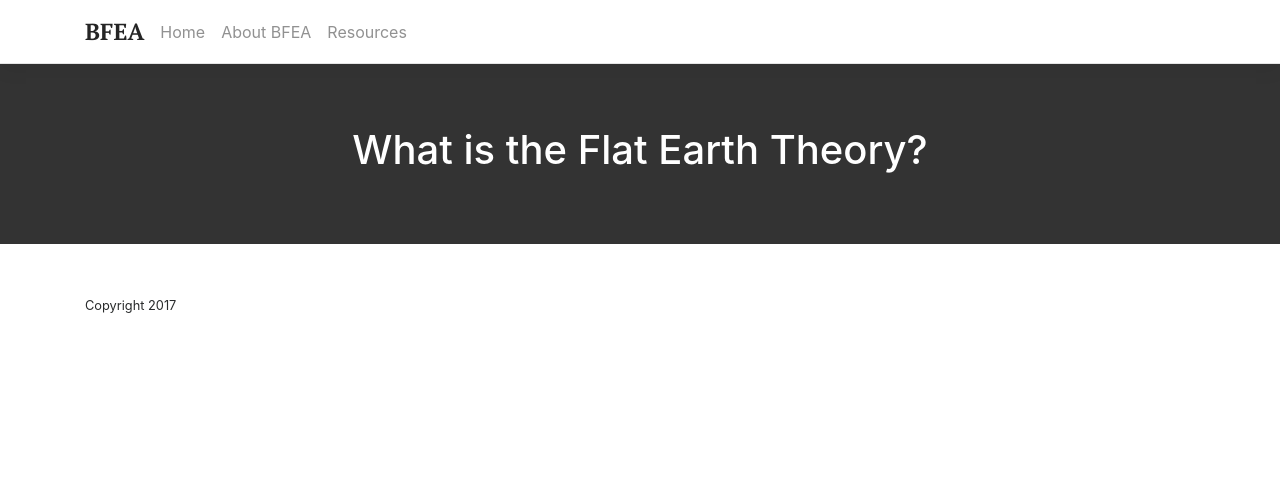
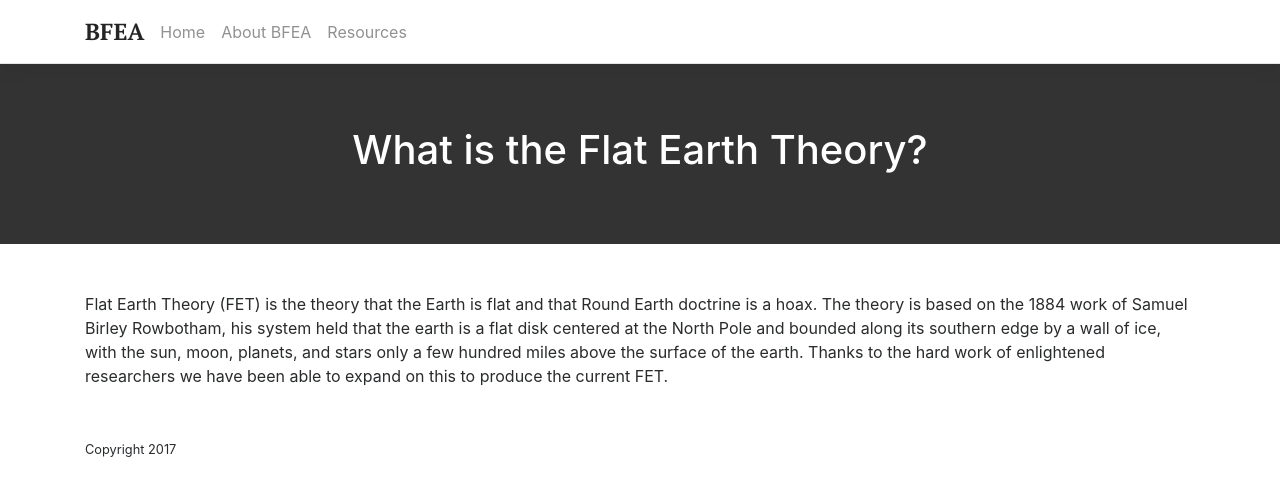
Before and after one commit to krussll/etsysimplicity, a Jekyll site: the page built from _posts/2017-08-22-what-is-the-flat-earth-theory.md, in a window 1280 px wide. Shown: the top 496 px of the page. Built offline with Jekyll 4.4.1, drawn with Linux system fonts in a browser that asks for light colours; a script that is not in the unit is left out.

Commit message:
Update 2017-08-22-what-is-the-flat-earth-theory.md

```diff
--- a/_posts/2017-08-22-what-is-the-flat-earth-theory.md
+++ b/_posts/2017-08-22-what-is-the-flat-earth-theory.md
@@ -2,3 +2,5 @@
 layout: post
 title: What is the Flat Earth Theory?
 ---
+
+Flat Earth Theory (FET) is the theory that the Earth is flat and that Round Earth doctrine is a hoax. The theory is based on the 1884 work of Samuel Birley Rowbotham, his system held that the earth is a flat disk centered at the North Pole and bounded along its southern edge by a wall of ice, with the sun, moon, planets, and stars only a few hundred miles above the surface of the earth. Thanks to the hard work of enlightened researchers we have been able to expand on this to produce the current FET.
```
